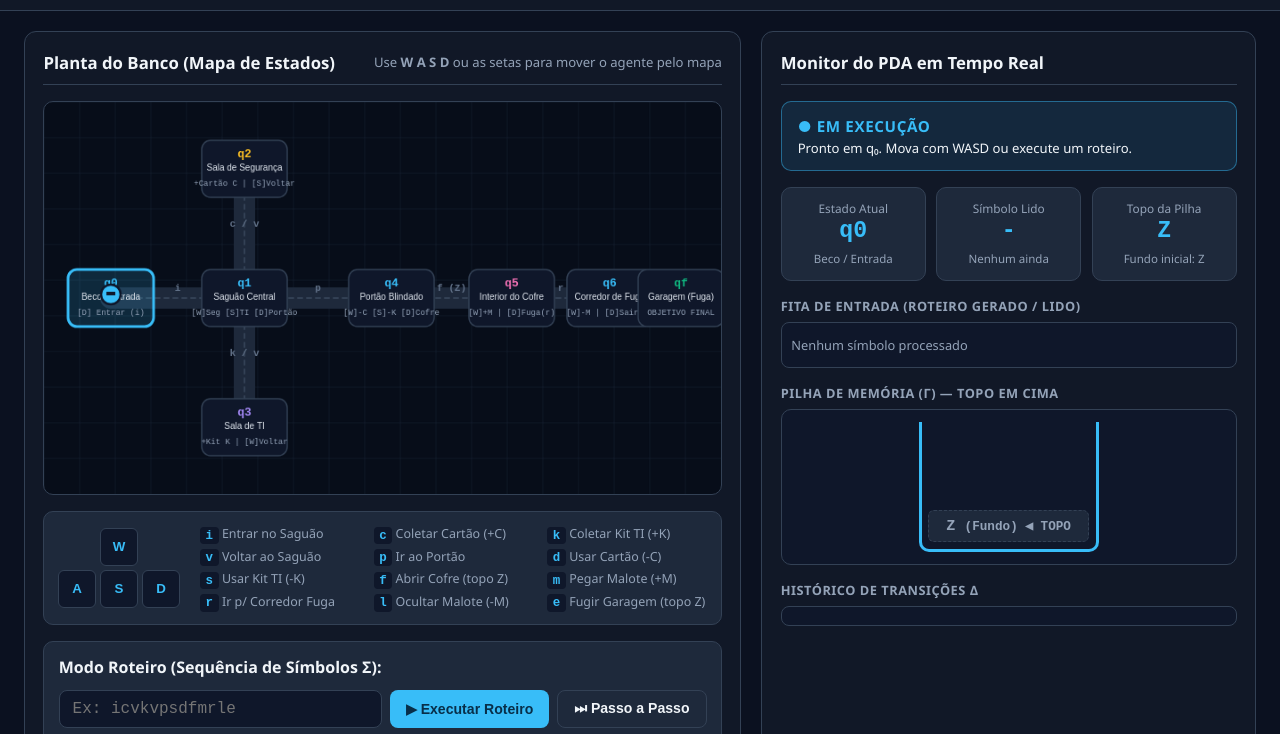
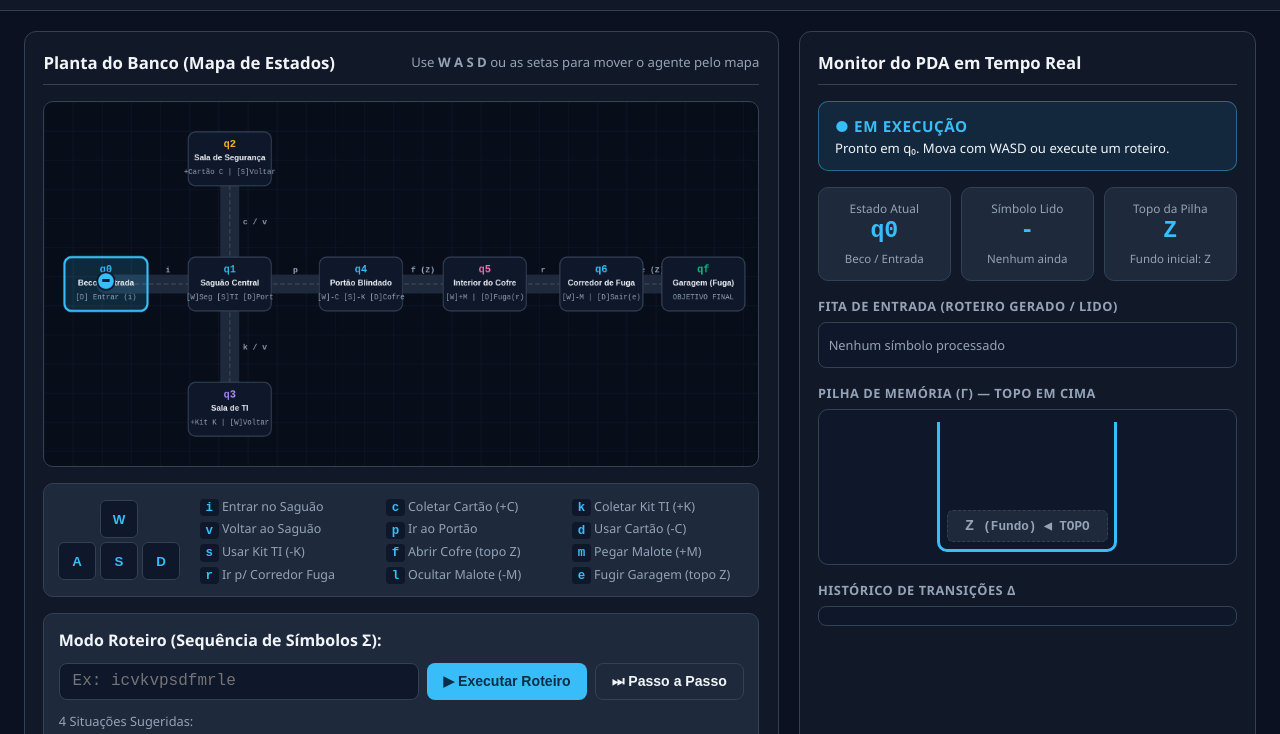
Before and after one commit to everton2803/LFA-JogoPDA, a plain HTML site: page index.html in a window 1280 px wide. Shown: the part 62-796 px from the top of the page. Drawn offline with Linux system fonts and the light colour scheme.

Commit message:
Add files via upload

```diff
--- a/index.html
+++ b/index.html
@@ -27,7 +27,7 @@
       </div>
 
       <div class="canvas-wrapper">
-        <canvas id="gameCanvas" width="760" height="440"></canvas>
+        <canvas id="gameCanvas" width="980" height="500"></canvas>
         <div id="toast-feedback" class="toast hidden"></div>
       </div>
 
@@ -241,42 +241,34 @@
           <text x="935" y="225" fill="#e2e8f0" font-size="12" text-anchor="middle">e, Z ; Z</text>
 
           <!-- Nós (Estados) -->
-          <!-- q0 -->
           <circle cx="70" cy="235" r="24" fill="#1e293b" stroke="#38bdf8" stroke-width="2.5" />
           <text x="70" y="240" fill="#f8fafc" font-size="14" font-weight="bold" text-anchor="middle">q0</text>
           <text x="70" y="275" fill="#94a3b8" font-size="11" text-anchor="middle">Entrada</text>
 
-          <!-- q1 -->
           <circle cx="245" cy="235" r="24" fill="#1e293b" stroke="#38bdf8" stroke-width="2.5" />
           <text x="245" y="240" fill="#f8fafc" font-size="14" font-weight="bold" text-anchor="middle">q1</text>
           <text x="245" y="275" fill="#94a3b8" font-size="11" text-anchor="middle">Saguão</text>
 
-          <!-- q2 -->
           <circle cx="245" cy="70" r="24" fill="#1e293b" stroke="#fbbf24" stroke-width="2.5" />
           <text x="245" y="75" fill="#f8fafc" font-size="14" font-weight="bold" text-anchor="middle">q2</text>
           <text x="245" y="36" fill="#fbbf24" font-size="11" text-anchor="middle">Segurança</text>
 
-          <!-- q3 -->
           <circle cx="245" cy="400" r="24" fill="#1e293b" stroke="#a78bfa" stroke-width="2.5" />
           <text x="245" y="405" fill="#f8fafc" font-size="14" font-weight="bold" text-anchor="middle">q3</text>
           <text x="245" y="442" fill="#a78bfa" font-size="11" text-anchor="middle">Sala TI</text>
 
-          <!-- q4 -->
           <circle cx="462" cy="235" r="24" fill="#1e293b" stroke="#38bdf8" stroke-width="2.5" />
           <text x="462" y="240" fill="#f8fafc" font-size="14" font-weight="bold" text-anchor="middle">q4</text>
           <text x="462" y="275" fill="#94a3b8" font-size="11" text-anchor="middle">Portão</text>
 
-          <!-- q5 -->
           <circle cx="652" cy="235" r="24" fill="#1e293b" stroke="#38bdf8" stroke-width="2.5" />
           <text x="652" y="240" fill="#f8fafc" font-size="14" font-weight="bold" text-anchor="middle">q5</text>
           <text x="652" y="275" fill="#94a3b8" font-size="11" text-anchor="middle">Cofre</text>
 
-          <!-- q6 -->
           <circle cx="842" cy="235" r="24" fill="#1e293b" stroke="#38bdf8" stroke-width="2.5" />
           <text x="842" y="240" fill="#f8fafc" font-size="14" font-weight="bold" text-anchor="middle">q6</text>
           <text x="842" y="275" fill="#94a3b8" font-size="11" text-anchor="middle">Corredor</text>
 
-          <!-- qf (duplo círculo) -->
           <circle cx="1032" cy="235" r="26" fill="#064e3b" stroke="#10b981" stroke-width="2.5" />
           <circle cx="1032" cy="235" r="20" fill="none" stroke="#10b981" stroke-width="2" />
           <text x="1032" y="240" fill="#ecfdf5" font-size="14" font-weight="bold" text-anchor="middle">qf</text>
--- a/script.js
+++ b/script.js
@@ -4,14 +4,14 @@
  */
 
 const STATES_META = {
-  q0: { name: "Beco / Entrada", x: 75, y: 220, color: "#38bdf8" },
-  q1: { name: "Saguão Central", x: 225, y: 220, color: "#38bdf8" },
-  q2: { name: "Sala de Segurança", x: 225, y: 75, color: "#fbbf24" },
-  q3: { name: "Sala de TI", x: 225, y: 365, color: "#a78bfa" },
-  q4: { name: "Portão Blindado", x: 390, y: 220, color: "#38bdf8" },
-  q5: { name: "Interior do Cofre", x: 525, y: 220, color: "#f472b6" },
-  q6: { name: "Corredor de Fuga", x: 635, y: 220, color: "#38bdf8" },
-  qf: { name: "Garagem (Fuga)", x: 715, y: 220, color: "#10b981" }
+  q0: { name: "Beco / Entrada", x: 85, y: 250, color: "#38bdf8" },
+  q1: { name: "Saguão Central", x: 255, y: 250, color: "#38bdf8" },
+  q2: { name: "Sala de Segurança", x: 255, y: 78, color: "#fbbf24" },
+  q3: { name: "Sala de TI", x: 255, y: 422, color: "#a78bfa" },
+  q4: { name: "Portão Blindado", x: 435, y: 250, color: "#38bdf8" },
+  q5: { name: "Interior do Cofre", x: 605, y: 250, color: "#f472b6" },
+  q6: { name: "Corredor de Fuga", x: 765, y: 250, color: "#38bdf8" },
+  qf: { name: "Garagem (Fuga)", x: 905, y: 250, color: "#10b981" }
 };
 
 const SYMBOL_DESC = {
@@ -113,11 +113,6 @@ function resetPDA(keepInput = true) {
   updateUI();
 }
 
-/**
- * Processa um único símbolo no PDA.
- * @param {string} symbol - Caractere de entrada
- * @param {boolean} fromScript - Se veio da fita pré-digitada ou de ação WASD em tempo real
- */
 function stepSymbol(symbol, fromScript = false) {
   if (pda.status === "rejected") {
     showToast("Execução já rejeitada. Reinicie para tentar novamente.", true);
@@ -163,7 +158,6 @@ function stepSymbol(symbol, fromScript = false) {
     text: `δ(${prevState}, ${symbol}, ${top}) → (${pda.state}, ${pushedStr}) • ${rule.desc}`
   });
 
-  // Verifica aceitação
   if (!fromScript) {
     if (pda.state === "qf") {
       pda.status = "accepted";
@@ -179,7 +173,7 @@ function stepSymbol(symbol, fromScript = false) {
   return true;
 }
 
-// Execução de roteiro por texto (completo ou passo a passo)
+// Execução de roteiro por texto
 let scriptQueue = [];
 let scriptIndex = 0;
 
@@ -274,7 +268,6 @@ document.getElementById("btn-reset").addEventListener("click", () => {
   resetPDA(true);
 });
 
-// Botões dos 4 exemplos
 document.querySelectorAll(".example-btn").forEach((btn) => {
   btn.addEventListener("click", () => {
     const seq = btn.getAttribute("data-seq");
@@ -287,51 +280,46 @@ document.querySelectorAll(".example-btn").forEach((btn) => {
   });
 });
 
-/**
- * Navegação espacial via WASD mapeada diretamente às salas do PDA
- */
 function handleDirection(dir) {
-  if (autoTimer) return; // Evita conflito durante animação de roteiro
+  if (autoTimer) return;
   if (pda.status === "rejected" || pda.status === "accepted") {
     showToast("Clique em Reiniciar (q₀) para iniciar uma nova tentativa.", true);
     return;
   }
 
-  // Se o usuário estava no meio de um roteiro manual, limpa fila de texto
   scriptQueue = [];
   scriptIndex = 0;
 
   const st = pda.state;
-  const top = getStackTop();
   let symbolToEmit = null;
 
   if (st === "q0") {
     if (dir === "D") symbolToEmit = "i";
     else showToast("Em q₀ (Beco), pressione D (Leste) para entrar no Saguão.");
   } else if (st === "q1") {
-    if (dir === "W") symbolToEmit = "c";      // Norte -> Segurança (coleta C)
-    else if (dir === "S") symbolToEmit = "k"; // Sul -> TI (coleta K)
-    else if (dir === "D") symbolToEmit = "p"; // Leste -> Portão Blindado
+    if (dir === "W") symbolToEmit = "c";
+    else if (dir === "S") symbolToEmit = "k";
+    else if (dir === "D") symbolToEmit = "p";
     else showToast("No Saguão (q₁): W (Segurança), S (TI) ou D (Portão).");
   } else if (st === "q2") {
-    if (dir === "S") symbolToEmit = "v";      // Sul -> volta ao Saguão
-    else if (dir === "W") symbolToEmit = "c"; // Tenta pegar de novo (rejeita se não houver regra)
+    if (dir === "S") symbolToEmit = "v";
+    else if (dir === "W") symbolToEmit = "c";
     else showToast("Na Sala de Segurança (q₂): pressione S para voltar ao Saguão.");
   } else if (st === "q3") {
-    if (dir === "W") symbolToEmit = "v";      // Norte -> volta ao Saguão
+    if (dir === "W") symbolToEmit = "v";
     else showToast("Na Sala de TI (q₃): pressione W para voltar ao Saguão.");
   } else if (st === "q4") {
-    if (dir === "W") symbolToEmit = "d";      // Desarma trava de Cartão (-C)
-    else if (dir === "S") symbolToEmit = "s"; // Desarma trava de Kit (-K)
-    else if (dir === "D") symbolToEmit = "f"; // Tenta abrir Cofre (exige topo Z)
+    if (dir === "W") symbolToEmit = "d";
+    else if (dir === "S") symbolToEmit = "s";
+    else if (dir === "D") symbolToEmit = "f";
     else showToast("No Portão (q₄): W (usar Cartão), S (usar Kit) ou D (abrir Cofre).");
   } else if (st === "q5") {
-    if (dir === "W" || dir === "S") symbolToEmit = "m"; // Coleta malote (+M)
-    else if (dir === "D") symbolToEmit = "r";           // Avança para Corredor de Fuga
+    if (dir === "W" || dir === "S") symbolToEmit = "m";
+    else if (dir === "D") symbolToEmit = "r";
     else showToast("No Cofre (q₅): W/S (pegar malote) ou D (Corredor de Fuga).");
   } else if (st === "q6") {
-    if (dir === "W" || dir === "S") symbolToEmit = "l"; // Oculta malote (-M)
-    else if (dir === "D") symbolToEmit = "e";           // Tenta escapar (exige topo Z)
+    if (dir === "W" || dir === "S") symbolToEmit = "l";
+    else if (dir === "D") symbolToEmit = "e";
     else showToast("No Corredor (q₆): W/S (ocultar malote) ou D (escapar na Garagem).");
   }
 
@@ -353,7 +341,6 @@ document.querySelectorAll(".key-btn").forEach((btn) => {
   btn.addEventListener("click", () => handleDirection(btn.getAttribute("data-dir")));
 });
 
-// Atualização da Interface (HUD, Fita, Pilha, Log)
 function updateUI(lastSymbol = null) {
   elState.textContent = pda.state;
   elStateName.textContent = STATES_META[pda.state].name;
@@ -361,7 +348,6 @@ function updateUI(lastSymbol = null) {
   elSymbolDesc.textContent = lastSymbol ? (SYMBOL_DESC[lastSymbol] || "") : "Nenhum ainda";
   elStackTop.textContent = getStackTop() || "ε";
 
-  // Banner de status
   elBanner.className = `status-banner ${pda.status}`;
   const titleEl = elBanner.querySelector(".status-title");
   if (pda.status === "accepted") titleEl.textContent = "✔ CADEIA ACEITA";
@@ -369,7 +355,6 @@ function updateUI(lastSymbol = null) {
   else titleEl.textContent = "● EM EXECUÇÃO";
   elDetail.textContent = pda.statusMessage;
 
-  // Fita
   if (pda.tape.length === 0) {
     elTape.innerHTML = `<span class="tape-empty">Nenhum símbolo processado</span>`;
   } else {
@@ -385,7 +370,6 @@ function updateUI(lastSymbol = null) {
       .join("");
   }
 
-  // Pilha visual
   elStack.innerHTML = pda.stack
     .map((sym, idx) => {
       const isTop = idx === pda.stack.length - 1;
@@ -397,17 +381,16 @@ function updateUI(lastSymbol = null) {
     })
     .join("");
 
-  // Log
   elLog.innerHTML = pda.logs
     .map((item) => `<li class="${item.ok ? "ok" : "err"}">${item.text}</li>`)
     .join("");
 }
 
-// Renderização do Mapa no Canvas
+// Renderização do Mapa no Canvas (980x500 — salas bem espaçadas, zero sobreposição)
 function drawCorridor(x1, y1, x2, y2, label) {
   ctx.save();
   ctx.strokeStyle = "#1e293b";
-  ctx.lineWidth = 24;
+  ctx.lineWidth = 26;
   ctx.lineCap = "round";
   ctx.beginPath();
   ctx.moveTo(x1, y1);
@@ -424,18 +407,24 @@ function drawCorridor(x1, y1, x2, y2, label) {
 
   if (label) {
     ctx.setLineDash([]);
-    ctx.fillStyle = "#64748b";
+    ctx.fillStyle = "#94a3b8";
     ctx.font = "bold 11px monospace";
     ctx.textAlign = "center";
-    ctx.fillText(label, (x1 + x2) / 2, (y1 + y2) / 2 - 8);
+    if (x1 === x2) {
+      // Corredor vertical: coloca rótulo ao lado direito
+      ctx.textAlign = "left";
+      ctx.fillText(label, x1 + 18, (y1 + y2) / 2 + 4);
+    } else {
+      ctx.fillText(label, (x1 + x2) / 2, (y1 + y2) / 2 - 16);
+    }
   }
   ctx.restore();
 }
 
 function drawRoom(key, meta) {
   const isCurrent = pda.state === key;
-  const w = 96;
-  const h = 64;
+  const w = 114;
+  const h = 74;
   const rx = meta.x - w / 2;
   const ry = meta.y - h / 2;
 
@@ -451,21 +440,21 @@ function drawRoom(key, meta) {
 
   // Badge do estado
   ctx.fillStyle = meta.color;
-  ctx.font = "bold 13px monospace";
+  ctx.font = "bold 14px monospace";
   ctx.textAlign = "center";
-  ctx.fillText(key, meta.x, ry + 19);
+  ctx.fillText(key, meta.x, ry + 21);
 
   // Nome da sala
-  ctx.fillStyle = "#e2e8f0";
-  ctx.font = "10px sans-serif";
-  ctx.fillText(meta.name, meta.x, ry + 34);
+  ctx.fillStyle = "#f1f5f9";
+  ctx.font = "600 11px sans-serif";
+  ctx.fillText(meta.name, meta.x, ry + 39);
 
   // Dica contextual dentro da sala
   ctx.fillStyle = "#94a3b8";
-  ctx.font = "9px monospace";
+  ctx.font = "10px monospace";
   const hints = {
     q0: "[D] Entrar (i)",
-    q1: "[W]Seg [S]TI [D]Portão",
+    q1: "[W]Seg [S]TI [D]Port",
     q2: "+Cartão C | [S]Voltar",
     q3: "+Kit K | [W]Voltar",
     q4: "[W]-C [S]-K [D]Cofre",
@@ -473,12 +462,11 @@ function drawRoom(key, meta) {
     q6: "[W]-M | [D]Sair(e)",
     qf: "OBJETIVO FINAL"
   };
-  ctx.fillText(hints[key] || "", meta.x, ry + 51);
+  ctx.fillText(hints[key] || "", meta.x, ry + 58);
   ctx.restore();
 }
 
 function renderLoop() {
-  // Interpolação suave do agente
   pda.agentPos.x += (pda.targetPos.x - pda.agentPos.x) * 0.18;
   pda.agentPos.y += (pda.targetPos.y - pda.agentPos.y) * 0.18;
 
@@ -495,13 +483,13 @@ function renderLoop() {
   }
 
   // Corredores conectando as salas
-  drawCorridor(75, 220, 225, 220, "i");
-  drawCorridor(225, 220, 225, 75, "c / v");
-  drawCorridor(225, 220, 225, 365, "k / v");
-  drawCorridor(225, 220, 390, 220, "p");
-  drawCorridor(390, 220, 525, 220, "f (Z)");
-  drawCorridor(525, 220, 635, 220, "r");
-  drawCorridor(635, 220, 715, 220, "e (Z)");
+  drawCorridor(85, 250, 255, 250, "i");
+  drawCorridor(255, 250, 255, 78, "c / v");
+  drawCorridor(255, 250, 255, 422, "k / v");
+  drawCorridor(255, 250, 435, 250, "p");
+  drawCorridor(435, 250, 605, 250, "f (Z)");
+  drawCorridor(605, 250, 765, 250, "r");
+  drawCorridor(765, 250, 905, 250, "e (Z)");
 
   // Salas
   Object.entries(STATES_META).forEach(([key, meta]) => drawRoom(key, meta));
@@ -510,7 +498,7 @@ function renderLoop() {
   ctx.save();
   ctx.fillStyle = pda.status === "rejected" ? "#ef4444" : "#38bdf8";
   ctx.beginPath();
-  ctx.arc(pda.agentPos.x, pda.agentPos.y - 4, 11, 0, Math.PI * 2);
+  ctx.arc(pda.agentPos.x, pda.agentPos.y - 4, 12, 0, Math.PI * 2);
   ctx.fill();
   ctx.lineWidth = 2.5;
   ctx.strokeStyle = "#0f172a";
@@ -547,7 +535,6 @@ function populateDeltaTable() {
   ).join("");
 }
 
-// Inicialização
 populateDeltaTable();
 resetPDA();
 renderLoop();
--- a/style.css
+++ b/style.css
@@ -130,16 +130,16 @@ body {
 
 .dashboard {
   display: grid;
-  grid-template-columns: 1.45fr 1fr;
+  grid-template-columns: 1.65fr 1fr;
   gap: 1.25rem;
   padding: 1.25rem 1.5rem;
-  max-width: 1440px;
+  max-width: 1580px;
   width: 100%;
   margin: 0 auto;
   flex: 1;
 }
 
-@media (max-width: 1050px) {
+@media (max-width: 1120px) {
   .dashboard {
     grid-template-columns: 1fr;
   }
@@ -187,7 +187,8 @@ body {
 
 canvas {
   display: block;
-  max-width: 100%;
+  width: 100%;
+  max-width: 980px;
   height: auto;
 }
 
```
